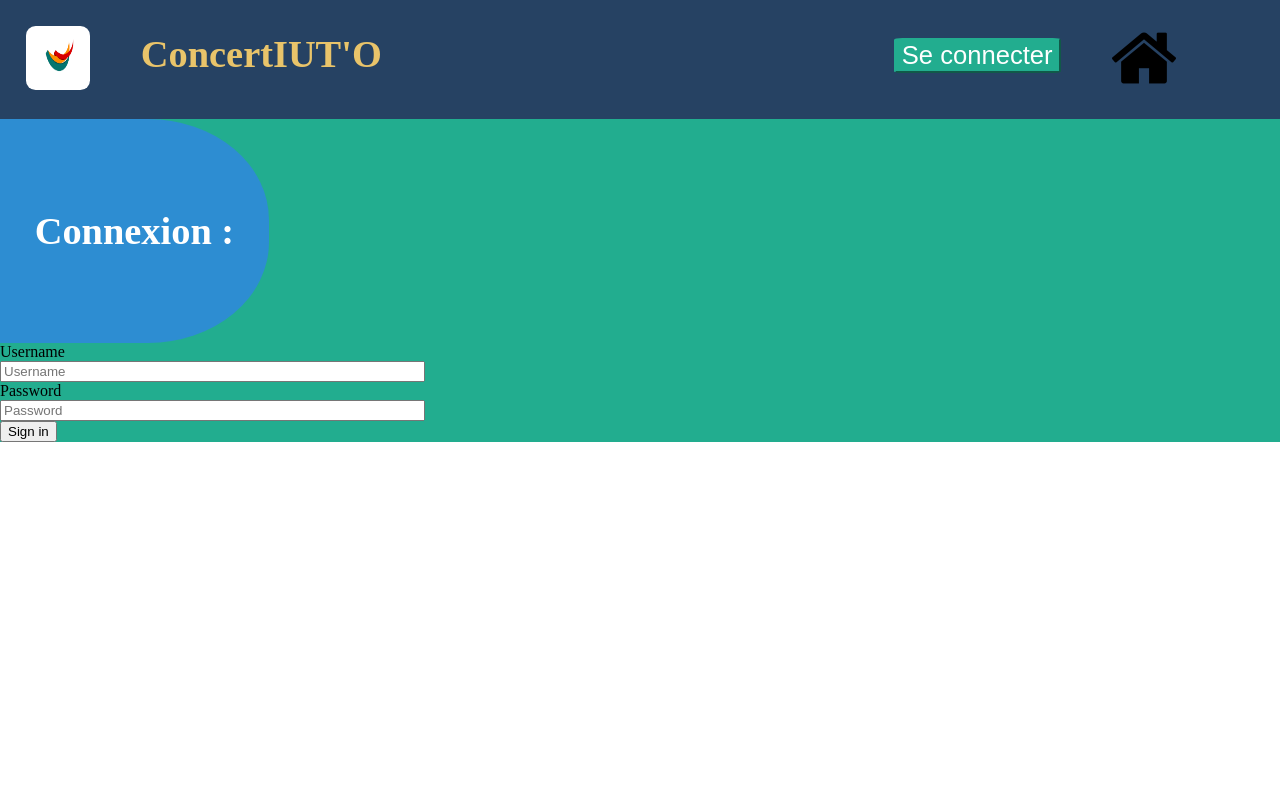
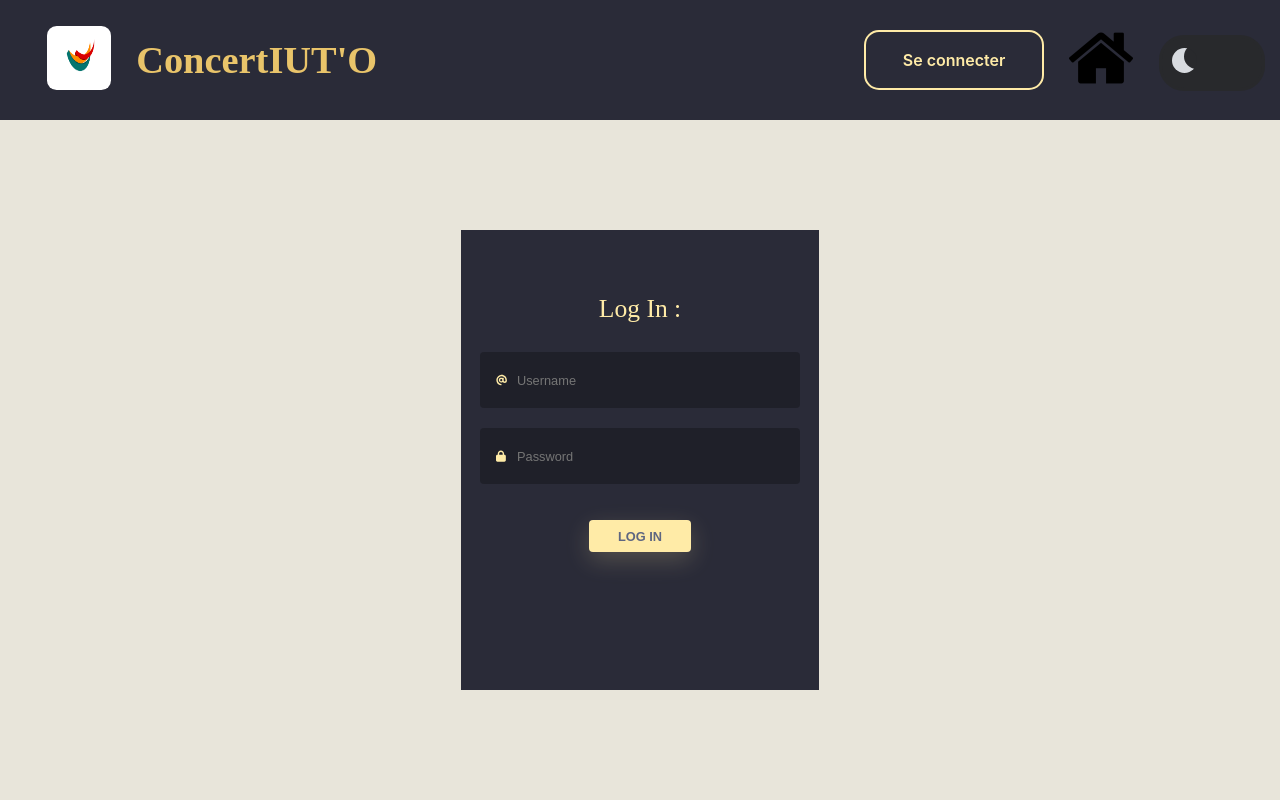
Before and after one commit to LeniChabilan/SAE-CONCERT, a Flask app: page /connexion/ in a window 1280 px wide. Run offline with Flask 2, Linux system fonts and the light colour scheme; some libraries are stand-ins or nearby versions.

Commit message:
feat: refonte graphique des pages principales

```diff
--- /dev/null
+++ b/flask/files/static/base.css
@@ -0,0 +1,156 @@
+header {
+  display: flex;
+  justify-content: center;
+  align-items: center;
+  height: 15vh;
+  margin: 0;
+  background-color: #2a2b38;
+}
+
+.img_base {
+  height: 5vw;
+  width: 5vw;
+  border-radius: 15%;
+  margin-right: 2vw;
+  margin-left: 2vw;
+}
+
+#nom_Entreprise {
+  color: #e9c46a;
+  font-size: 3vw;
+  margin-right: 38vw;
+  margin-top: 4vh;
+  margin-bottom: 4vh;
+}
+
+#bouton_se_connecter {
+  border-radius: 5%;
+  font-size: 2vw;
+}
+
+#bouton_se_connecter {
+  appearance: none;
+  background-color: transparent;
+  border: 0.125em solid #ffeba7;
+  border-radius: 0.9375em;
+  box-sizing: border-box;
+  color: #ffeba7;
+  cursor: pointer;
+  display: inline-block;
+  font-family: Roobert, -apple-system, BlinkMacSystemFont, "Segoe UI", Helvetica,
+    Arial, sans-serif, "Apple Color Emoji", "Segoe UI Emoji", "Segoe UI Symbol";
+  font-size: 16px;
+  font-weight: 600;
+  line-height: normal;
+  min-height: 3.75em;
+  min-width: 0;
+  outline: none;
+  padding: 1em 2.3em;
+  text-align: center;
+  text-decoration: none;
+  transition: all 300ms cubic-bezier(0.23, 1, 0.32, 1);
+  user-select: none;
+  -webkit-user-select: none;
+  touch-action: manipulation;
+  will-change: transform;
+}
+
+#bouton_se_connecter:disabled {
+  pointer-events: none;
+}
+
+#bouton_se_connecter:hover {
+  color: #2a2b38;
+  background-color: #ffeba7;
+  box-shadow: rgba(0, 0, 0, 0.25) 0 8px 15px;
+  transform: translateY(-2px);
+}
+
+#bouton_se_connecter:active {
+  box-shadow: none;
+  transform: translateY(0);
+}
+
+.toggle-switch {
+  position: relative;
+  width: 100px;
+  height: 50px;
+  --light: #d8dbe0;
+  --dark: #28292c;
+  --link: rgb(27, 129, 112);
+  --link-hover: rgb(24, 94, 82);
+}
+
+.switch-label {
+  position: absolute;
+  width: 100%;
+  height: 50px;
+  background-color: var(--dark);
+  border-radius: 25px;
+  cursor: pointer;
+  border: 3px solid var(--dark);
+}
+
+.checkbox {
+  position: absolute;
+  display: none;
+}
+
+.slider {
+  position: absolute;
+  width: 100%;
+  height: 100%;
+  border-radius: 25px;
+  -webkit-transition: 0.3s;
+  transition: 0.3s;
+}
+
+.checkbox:checked ~ .slider {
+  background-color: var(--light);
+}
+
+.slider::before {
+  content: "";
+  position: absolute;
+  top: 10px;
+  left: 10px;
+  width: 25px;
+  height: 25px;
+  border-radius: 50%;
+  -webkit-box-shadow: inset 12px -4px 0px 0px var(--light);
+  box-shadow: inset 12px -4px 0px 0px var(--light);
+  background-color: var(--dark);
+  -webkit-transition: 0.3s;
+  transition: 0.3s;
+}
+
+.checkbox:checked ~ .slider::before {
+  -webkit-transform: translateX(50px);
+  -ms-transform: translateX(50px);
+  transform: translateX(50px);
+  background-color: var(--dark);
+  -webkit-box-shadow: none;
+  box-shadow: none;
+}
+
+.btn-toggle {
+  position: absolute;
+  top: 15px;
+  right: 15px;
+  width: 80px;
+  height: 80px;
+  border-radius: 50%;
+  background: #333;
+  color: #fff;
+  border: 1px solid #333;
+  display: flex;
+  justify-content: center;
+  align-items: center;
+  cursor: pointer;
+}
+
+@media screen and (max-width: 1100px) {
+  #nom_Entreprise {
+    margin-right: 10vw;
+  }
+}
--- a/flask/files/static/connexion.css
+++ b/flask/files/static/connexion.css
@@ -1,96 +1,126 @@
-body{margin:0;}
-
-header{
-    display: flex;
-    background-color: #264263;
+body {
+  margin: 0;
+  padding: 0;
 }
 
-.img_base {
-    height: 5vw;
-    width: 5vw;
-    border-radius: 15%;
-    margin: 2vw;
-    margin-right : 4vw;
+.main {
+  height: 85vh;
+  transition: 0.3s;
+  display: flex;
+  justify-content: center;
+  align-items: center;
 }
 
-#nom_Entreprise{
-    color: #E9C46A;
-    margin-top : 2wh;
-    font-size: 3vw;
-    margin-right: 38vw;
+body.light .main {
+  background-color: #e8e5da;
 }
 
-#bouton_se_connecter{
-    color : #FFFF;
-    border-color: #22AD8F;
-    background-color: #22AD8F;
-    border-radius: 5%;
-    margin: 2vw;
-    margin-top: 3vw;
-    font-size: 2vw;
+body.dark .main {
+  background-color: #212121;
 }
 
-
-#bouton_se_connecter:hover{
-    background-color: #1d997e;
+.card {
+  width: 25vw;
+  height: 50vh;
+  padding: 1.9rem 1.2rem;
+  text-align: center;
+  background: #2a2b38;
 }
 
-.left{
-    display: flex;
-    flex-direction: column;
-    justify-content: center;
-    align-items: center;
-    background-color: #2D8DD2;
-    width: 21vw;
-    height: 28vh;
-    text-align: center;
-    border-top-right-radius: 45%;
-    border-bottom-right-radius: 45%;
+/*Inputs*/
+.field {
+  height: 5vh;
+  margin-top: 2.5vh;
+  margin-bottom: 2.5vh;
+  display: flex;
+  align-items: center;
+  justify-content: center;
+  gap: 0.5em;
+  background-color: #1f2029;
+  border-radius: 4px;
+  padding: 0.5em 1em;
 }
 
-.main{
-    background-color: #22AD8F;
+.input-icon {
+  height: 1em;
+  width: 1em;
+  fill: #ffeba7;
 }
 
-#connexion{
-    color: #FFFF;
-    font-size: 3vw;
+.input-field {
+  background: none;
+  border: none;
+  outline: none;
+  width: 100%;
+  color: #d3d3d3;
+  font-size: 1vw;
 }
 
-.id_mdp{
-    margin-left: 24vw;
+/*Text*/
+.title {
+  margin-bottom: 3.5vh;
+  font-size: 2vw;
+  font-weight: 500;
+  color: #ffeba7;
 }
 
-.id, .mdp{
-    font-size:2vw;
-    margin-top: -2vw;
+/*Buttons*/
+.btn {
+  height: 4vh;
+  width: 8vw;
+  margin: 1rem;
+  border: none;
+  border-radius: 4px;
+  font-weight: bold;
+  font-size: 1vw;
+  text-transform: uppercase;
+  padding: 0;
+  background-color: #ffeba7;
+  color: #5e6681;
+  box-shadow: 0 8px 24px 0 rgb(255 235 167 / 20%);
+  transition: all 0.3s ease-in-out;
 }
 
-#identifiant, #mot_de_passe{
-    border: none;
-    border-radius: 5px;
-    font-size: 4vh;
-    box-shadow: 0px 2px 2px 0px rgba(0,0,0,0.25);
-    width : 40vw;
+.btn-link {
+  color: #f5f5f5;
+  display: block;
+  font-size: 0.75em;
+  transition: color 0.3s ease-out;
 }
 
-.envoyer_identifiants{
-    margin-left:75vw;
+/*Hover & focus*/
+.field input:focus::placeholder {
+  opacity: 0;
+  transition: opacity 0.3s;
 }
 
-#boutonConnexion{
-    color : #FFFF;
-    border-color: #E9C46A;
-    background-color: #E9C46A;
-    border-radius: 8%;
-    margin: 2vw;
-    margin-top: 3vw;
-    font-size: 2vw;
-    margin-bottom: 5vh;
-    height:6vh;
+.btn:hover {
+  background-color: #5e6681;
+  color: #ffeba7;
+  box-shadow: 0 8px 24px 0 rgb(16 39 112 / 20%);
 }
 
-.texte_connexion{
-    margin-top: 10vh;
-    margin-bottom: 2vh;
+.btn-link:hover {
+  color: #ffeba7;
 }
+
+@media screen and (max-width: 900px) {
+  .card {
+    width: 75vw;
+    height: 50vh;
+  }
+
+  .title {
+    font-size: 8vw;
+  }
+
+  .input-field {
+    font-size: 4vw;
+  }
+
+  .btn {
+    height: 9vh;
+    width: 30vw;
+    font-size: 2.5vw;
+  }
+}
--- /dev/null
+++ b/flask/files/static/script/App.js
@@ -0,0 +1,19 @@
+const btnToggle = document.querySelector(".checkbox");
+
+btnToggle.addEventListener("click", () => {
+  const body = document.body;
+
+  if (body.classList.contains("dark")) {
+    body.classList.add("light");
+    body.classList.remove("dark");
+  } else if (body.classList.contains("light")) {
+    body.classList.add("dark");
+    body.classList.remove("light");
+  }
+});
+
+function test() {
+  console.log("test");
+}
+
+test();
--- a/flask/files/templates/base.html
+++ b/flask/files/templates/base.html
@@ -1,27 +1,37 @@
-<!doctype html>
+<!DOCTYPE html>
 <html lang="fr">
   {% block styles %}
-<link rel="stylesheet" href="{{ url_for('static',filename='base.css')}}">
+  <link rel="stylesheet" href="{{ url_for('static',filename='base.css')}}" />
   {% endblock %}
   <head>
     {% block head %}
-<meta charset="utf-8">
+    <meta charset="utf-8" />
     <title>ConcertIUT'O</title>
     {% endblock %}
   </head>
-<body>
+  <body class="light">
     <header>
       <a href="{{ url_for('home') }}">
-            <img class="img_base" id="img1" src="./../static/img/logo.png" alt="">
+        <img class="img_base" id="img1" src="./../static/img/logo.png" alt="" />
       </a>
       <h2 id="nom_Entreprise">ConcertIUT'O</h2>
       <a href="{{ url_for('connexion') }}" id="fond_bouton">
         <button type="button" id="bouton_se_connecter">Se connecter</button>
       </a>
       <a href="{{ url_for('home') }}" id="home">
-            <img class="img_base" id="img2" src="./../static/img/home.png" alt="">
+        <img class="img_base" id="img2" src="./../static/img/home.png" alt="" />
       </a>
+      <div class="toggle-switch">
+        <label class="switch-label">
+          <input type="checkbox" class="checkbox" />
+          <span class="slider"></span>
+        </label>
+      </div>
     </header>
-    {% block content %}
-    {% endblock %}
+    <script
+      type="text/javascript"
+      src="{{ url_for('static',filename='script/App.js')}}"
+    ></script>
+    {% block content %} {% endblock %}
   </body>
+</html>
--- a/flask/files/templates/connexion.html
+++ b/flask/files/templates/connexion.html
@@ -5,30 +5,33 @@
 {% endblock %}
 {% block content %}
 </head>
+<body>
     <div class="main">
-        <div class="left">
-            <h1 id="connexion">Connexion :</h1>
-        </div>
+        <div class="card">
+            <h4 class="title">Log In :</h4>
             <form class="form-horizontal" role="form" method="POST" action="{{ url_for('connexion') }}">
                 {{ form.hidden_tag() }}
-            <div class="form-group">
-                <label for="nomOrga" class="col-sm-2 control-label">{{ form.nomOrga.label }}</label >
+                <div class="field">
+                    <svg class="input-icon" viewBox="0 0 500 500" xmlns="http://www.w3.org/2000/svg">
+                    <path d="M207.8 20.73c-93.45 18.32-168.7 93.66-187 187.1c-27.64 140.9 68.65 266.2 199.1 285.1c19.01 2.888 36.17-12.26 36.17-31.49l.0001-.6631c0-15.74-11.44-28.88-26.84-31.24c-84.35-12.98-149.2-86.13-149.2-174.2c0-102.9 88.61-185.5 193.4-175.4c91.54 8.869 158.6 91.25 158.6 183.2l0 16.16c0 22.09-17.94 40.05-40 40.05s-40.01-17.96-40.01-40.05v-120.1c0-8.847-7.161-16.02-16.01-16.02l-31.98 .0036c-7.299 0-13.2 4.992-15.12 11.68c-24.85-12.15-54.24-16.38-86.06-5.106c-38.75 13.73-68.12 48.91-73.72 89.64c-9.483 69.01 43.81 128 110.9 128c26.44 0 50.43-9.544 69.59-24.88c24 31.3 65.23 48.69 109.4 37.49C465.2 369.3 496 324.1 495.1 277.2V256.3C495.1 107.1 361.2-9.332 207.8 20.73zM239.1 304.3c-26.47 0-48-21.56-48-48.05s21.53-48.05 48-48.05s48 21.56 48 48.05S266.5 304.3 239.1 304.3z"></path></svg>
                     <div class="col-sm-10">
-                {{ form.nomOrga(size=50, class_="form-control", placeholder="Username") }}
+                    {{ form.nomOrga(size=50, class_="input-field", placeholder="Username") }}
                     </div >
                 </div >
-            <div class="form-group">
-                <label for="motDePasse" class="col-sm-2 control-label">{{ form.motDePasse.label }}</label>
+                <div class="field">
+                    <svg class="input-icon" viewBox="0 0 500 500" xmlns="http://www.w3.org/2000/svg">
+                        <path d="M80 192V144C80 64.47 144.5 0 224 0C303.5 0 368 64.47 368 144V192H384C419.3 192 448 220.7 448 256V448C448 483.3 419.3 512 384 512H64C28.65 512 0 483.3 0 448V256C0 220.7 28.65 192 64 192H80zM144 192H304V144C304 99.82 268.2 64 224 64C179.8 64 144 99.82 144 144V192z"></path></svg>
                     <div class="col-sm-10">
-                    {{ form.motDePasse(size=50, class_="form-control",placeholder="Password") }}
-                </div >
+                        {{ form.motDePasse(size=50, class_="input-field",placeholder="Password") }}
+                    </div>
                 </div >
                 <div class="form-group">
                     <div class="col-sm-offset-2 col-sm-10">
-                    <button type="submit" class="btn btn-default">Sign in</button>
+                        <button type="submit" class="btn btn-default">Log in</button>
                     </div>
                 </div>
             </form >
         </div>
-<body>
+    </div>
+</body>
 {% endblock %}
```
Also changed, not shown: flask/files/static/accueil.css (+52 -41 lines), flask/files/static/home.css (+20 -97 lines), flask/files/templates/accueil_bien_etre.html (+27 -17 lines), flask/files/templates/choix_fiche.html (+45 -11 lines), flask/files/templates/home.html (+7 -8 lines). Lines whose indentation alone changed are shown as unchanged.
